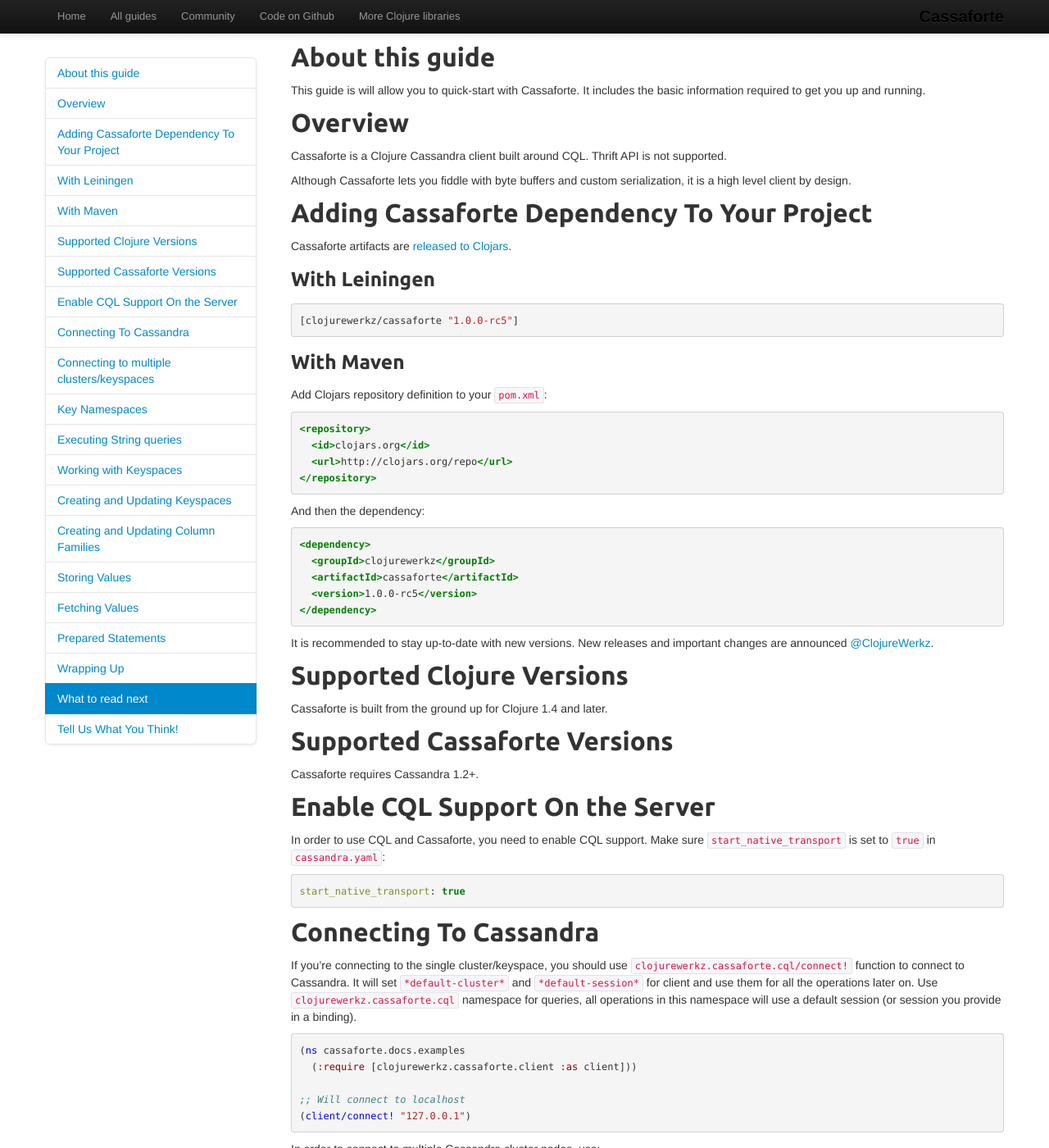
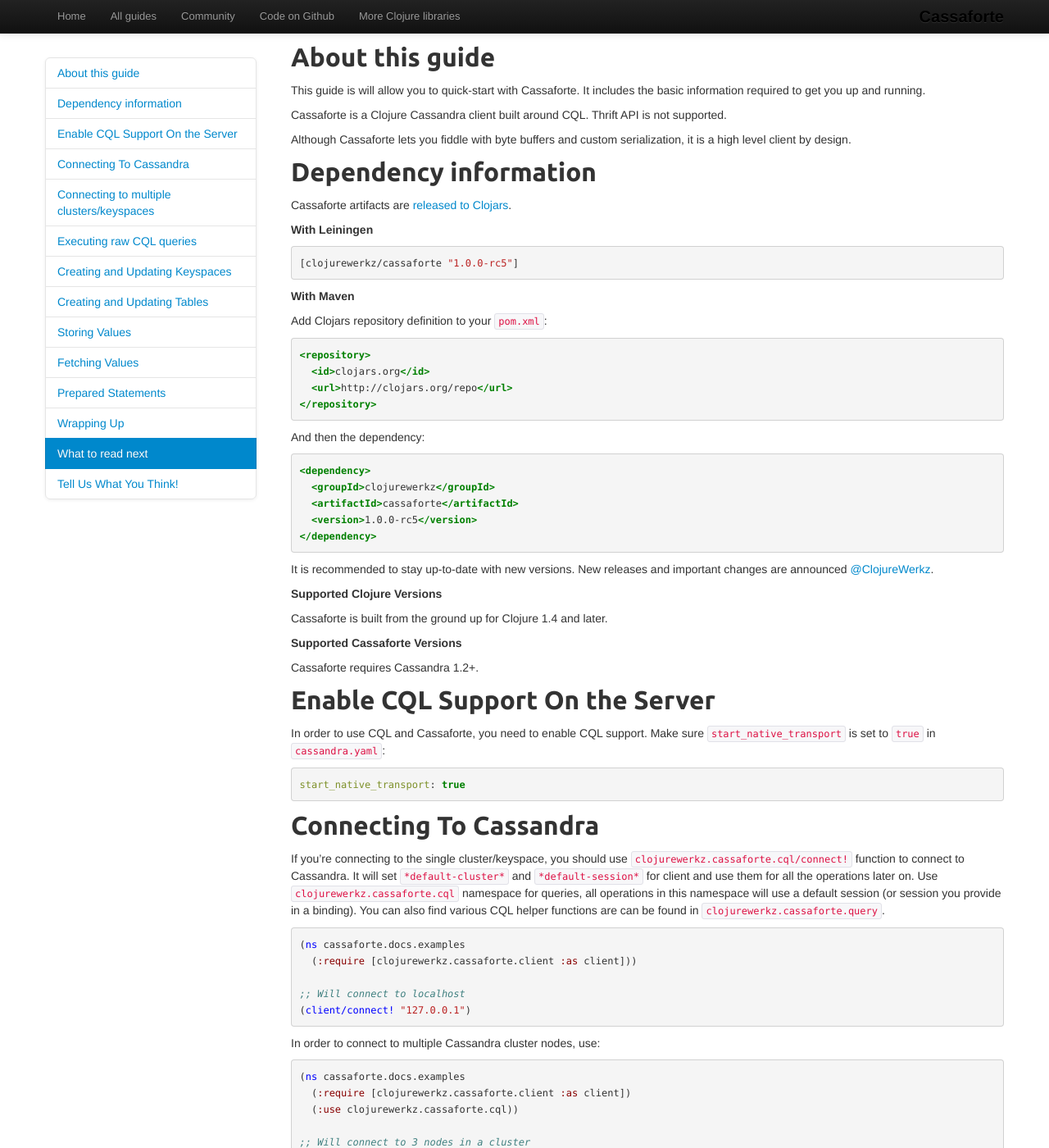
Before and after one commit to clojurewerkz/cassaforte.docs, a Jekyll site: the page built from articles/getting_started.md, in a window 1280 px wide and 1400 px high. Shown: the whole window at 82% size. Built offline with Jekyll 4.4.1, drawn with Linux system fonts in a browser that asks for light colours; some web fonts are replaced; Markdown is read by kramdown in place of the engine named in the settings; some of the changed text lies outside the part shown.

Commit message:
Improving getting started guide

````diff
--- a/articles/getting_started.md
+++ b/articles/getting_started.md
@@ -8,8 +8,6 @@ layout: article
 This guide is will allow you to quick-start with Cassaforte. It includes the
 basic information required to get you up and running.
 
-## Overview
-
 Cassaforte is a Clojure Cassandra client built around CQL. Thrift API is not
 supported.
 
@@ -17,17 +15,17 @@ Although Cassaforte lets you fiddle with byte buffers and custom serialization,
 a high level client by design.
 
 
-## Adding Cassaforte Dependency To Your Project
+## Dependency information
 
 Cassaforte artifacts are [released to Clojars](https://clojars.org/clojurewerkz/cassaforte).
 
-### With Leiningen
+__With Leiningen__
 
 ```clojure
 [clojurewerkz/cassaforte "1.0.0-rc5"]
 ```
 
-### With Maven
+__With Maven__
 
 Add Clojars repository definition to your `pom.xml`:
 
@@ -51,14 +49,15 @@ And then the dependency:
 It is recommended to stay up-to-date with new versions. New releases
 and important changes are announced [@ClojureWerkz](http://twitter.com/clojurewerkz).
 
-## Supported Clojure Versions
+__Supported Clojure Versions__
 
 Cassaforte is built from the ground up for Clojure 1.4 and later.
 
 
-## Supported Cassaforte Versions
+__Supported Cassaforte Versions__
 
 Cassaforte requires Cassandra 1.2+.
+
 
 
 
@@ -74,7 +73,8 @@ start_native_transport: true
 
 If you're connecting to the single cluster/keyspace, you should use `clojurewerkz.cassaforte.cql/connect!` function to connect to Cassandra.
 It will set `*default-cluster*` and `*default-session*` for client and use them for all the operations later on. Use `clojurewerkz.cassaforte.cql`
-namespace for queries, all operations in this namespace will use a default session (or session you provide in a binding).
+namespace for queries, all operations in this namespace will use a default session (or session you provide in a binding). You can also find
+various CQL helper functions are can be found in `clojurewerkz.cassaforte.query`.
 
 ```clojure
 (ns cassaforte.docs.examples
@@ -120,13 +120,7 @@ instance, correspondingly.
 (insert session :users {:name "Alex" :city "Munich"})
 ```
 
-## Key Namespaces
-
-Main query execution interface is in the `clojurewerkz.cassaforte.cql`
-namespace. Various CQL helper functions are can be found in
-`clojurewerkz.cassaforte.query`.
-
-## Executing String queries
+## Executing raw CQL queries
 
 In order to execute query from the String, you can use `execute` method
 directly. We tried our best to provide a DSL that gets out of your way, but
@@ -144,9 +138,7 @@ as it is, especially useful while working with advanced concepts and queries.
 If you want to build your own queries in runtime, you can refer our [building custom queries](TBD)
 guide.
 
-## Working with Keyspaces
-
-### Creating and Updating Keyspaces
+## Creating and Updating Keyspaces
 
 Cassandra organizes data in keyspaces. They're somewhat similar to
 databases in relational databases.  Typically, you need one keyspace
@@ -190,8 +182,7 @@ Before you can use a keyspace, you have to switch to it with `clojurewerkz.cassa
 
 You can learn more about working with keyspaces in [working with keyspaces guide](TBD)
 
-
-### Creating and Updating Column Families
+## Creating and Updating Tables
 
 Cassandra is a column-oriented database. Column Families contain
 multiple columns, each of which has a name, a value and a timestamp,
````
